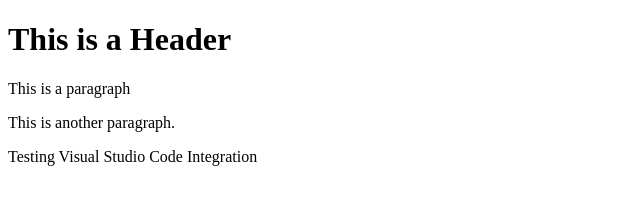
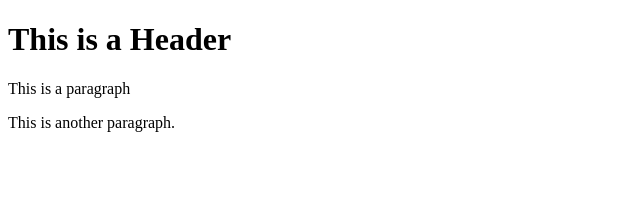
Before and after one commit to rgstomp/git-test, a website: page index.html in a window 1280 px wide. Shown: the whole page, without its empty margins (0-640 px from the left). Drawn offline with Linux system fonts and the light colour scheme.

Commit message:
Using NPM

```diff
--- a/index.html
+++ b/index.html
@@ -5,7 +5,6 @@
   <h1>This is a Header</h1>
   <p>This is a paragraph</p>
   <p>This is another paragraph.</p>
-  <p>Testing Visual Studio Code Integration</p>
 </body>
 
 </html>
```
Also changed, not shown: package.json (added, +24 -0 lines), 2 other files.
